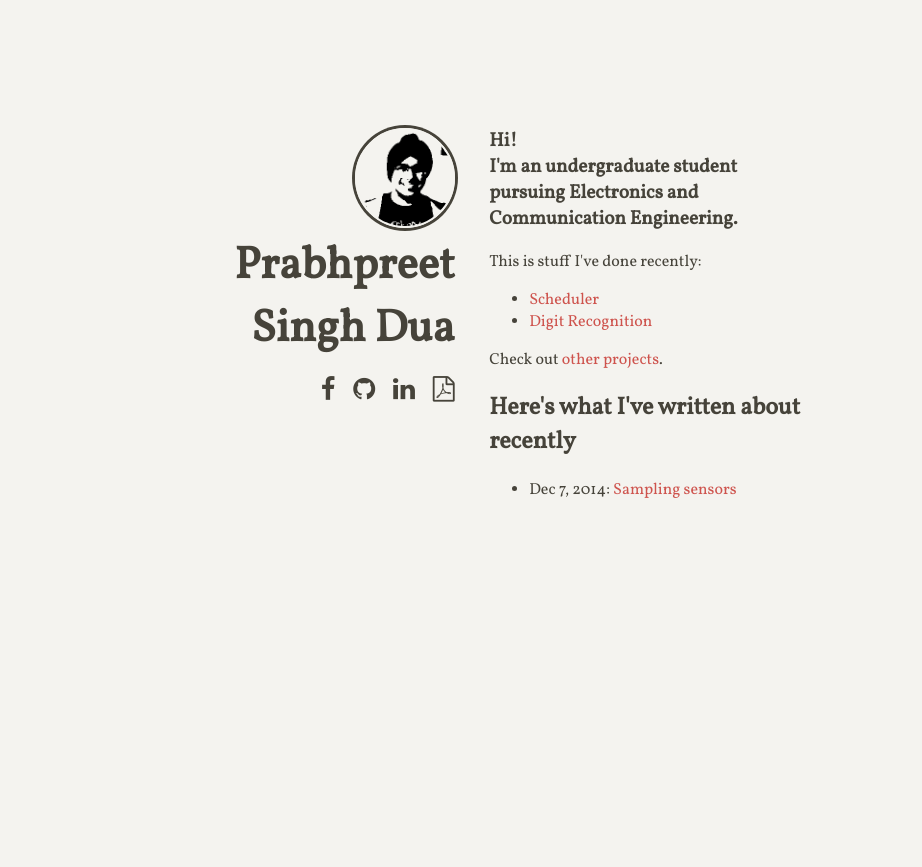
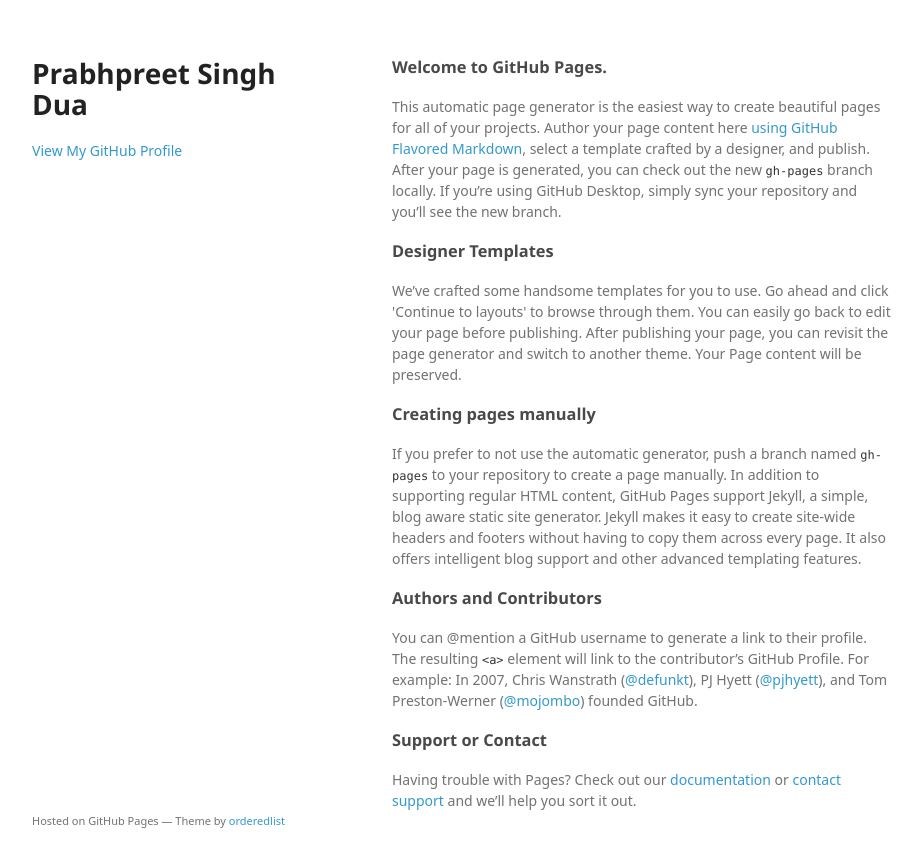
Before and after one commit to prabhpreet/prabhpreet.github.io, a Jekyll site: the page index.html, which Jekyll copies as it is, in a window 1280 px wide. Shown: the top 867 px of the page, without its empty margins (178-1100 px from the left). Built offline with Jekyll 4.4.1, drawn with Linux system fonts in a browser that asks for light colours; nearby versions of some CDN libraries; some web fonts are replaced.

Commit message:
Replace master branch with page content via GitHub

```diff
--- a/index.html
+++ b/index.html
@@ -1,37 +1,58 @@
----
-layout: base
----
-<div class="wrapper">
-    <header>
-        {% if site.compass.logo %}
-        <div class="logo-container">
-          <a class="logo" href="{{ page.baseurl }}" style="background-image: url('{{ site.baseurl }}{{ site.compass.logo }}')"></a>
-        </div>
-        {% endif %}
+<!doctype html>
+<html>
+  <head>
+    <meta charset="utf-8">
+    <meta http-equiv="X-UA-Compatible" content="chrome=1">
+    <title>Prabhpreet Singh Dua by prabhpreet</title>
 
-        {% if site.compass.author %}
-        <div class="author-container"><h1>{{ site.compass.author }}</h1></div>
-        {% endif %}
+    <link rel="stylesheet" href="stylesheets/styles.css">
+    <link rel="stylesheet" href="stylesheets/github-light.css">
+    <meta name="viewport" content="width=device-width">
+    <!--[if lt IE 9]>
+    <script src="//html5shiv.googlecode.com/svn/trunk/html5.js"></script>
+    <![endif]-->
+  </head>
+  <body>
+    <div class="wrapper">
+      <header>
+        <h1>Prabhpreet Singh Dua</h1>
+        <p></p>
 
-        {% if site.compass.tagline %}
-        <div class="tagline-container"><p>{{ site.compass.tagline }}</p></div>
-        {% endif %}
 
-		<ul class="fa-ul main-list">
-		{% for link in site.links %}
-		  <li class="main-list-item">
+        <p class="view"><a href="https://github.com/prabhpreet">View My GitHub Profile</a></p>
 
-			<a href="{{ link.url}}"><span class="fa fa-{{ link.icon }} fa-lg main-list-item-icon"></span></a>
-		  </li>
-		{% endfor %}
+      </header>
+      <section>
+        <h3>
+<a id="welcome-to-github-pages" class="anchor" href="#welcome-to-github-pages" aria-hidden="true"><span aria-hidden="true" class="octicon octicon-link"></span></a>Welcome to GitHub Pages.</h3>
 
-		</ul>
-    </header>
-    <main>
-      {% if site.compass.include_content %}
-      <div class="content">
-        {% include content.html %}
-      </div>
-      {% endif %}
-    </main>
-</div>
+<p>This automatic page generator is the easiest way to create beautiful pages for all of your projects. Author your page content here <a href="https://guides.github.com/features/mastering-markdown/">using GitHub Flavored Markdown</a>, select a template crafted by a designer, and publish. After your page is generated, you can check out the new <code>gh-pages</code> branch locally. If you’re using GitHub Desktop, simply sync your repository and you’ll see the new branch.</p>
+
+<h3>
+<a id="designer-templates" class="anchor" href="#designer-templates" aria-hidden="true"><span aria-hidden="true" class="octicon octicon-link"></span></a>Designer Templates</h3>
+
+<p>We’ve crafted some handsome templates for you to use. Go ahead and click 'Continue to layouts' to browse through them. You can easily go back to edit your page before publishing. After publishing your page, you can revisit the page generator and switch to another theme. Your Page content will be preserved.</p>
+
+<h3>
+<a id="creating-pages-manually" class="anchor" href="#creating-pages-manually" aria-hidden="true"><span aria-hidden="true" class="octicon octicon-link"></span></a>Creating pages manually</h3>
+
+<p>If you prefer to not use the automatic generator, push a branch named <code>gh-pages</code> to your repository to create a page manually. In addition to supporting regular HTML content, GitHub Pages support Jekyll, a simple, blog aware static site generator. Jekyll makes it easy to create site-wide headers and footers without having to copy them across every page. It also offers intelligent blog support and other advanced templating features.</p>
+
+<h3>
+<a id="authors-and-contributors" class="anchor" href="#authors-and-contributors" aria-hidden="true"><span aria-hidden="true" class="octicon octicon-link"></span></a>Authors and Contributors</h3>
+
+<p>You can @mention a GitHub username to generate a link to their profile. The resulting <code>&lt;a&gt;</code> element will link to the contributor’s GitHub Profile. For example: In 2007, Chris Wanstrath (<a href="https://github.com/defunkt" class="user-mention">@defunkt</a>), PJ Hyett (<a href="https://github.com/pjhyett" class="user-mention">@pjhyett</a>), and Tom Preston-Werner (<a href="https://github.com/mojombo" class="user-mention">@mojombo</a>) founded GitHub.</p>
+
+<h3>
+<a id="support-or-contact" class="anchor" href="#support-or-contact" aria-hidden="true"><span aria-hidden="true" class="octicon octicon-link"></span></a>Support or Contact</h3>
+
+<p>Having trouble with Pages? Check out our <a href="https://help.github.com/pages">documentation</a> or <a href="https://github.com/contact">contact support</a> and we’ll help you sort it out.</p>
+      </section>
+      <footer>
+        <p><small>Hosted on GitHub Pages &mdash; Theme by <a href="https://github.com/orderedlist">orderedlist</a></small></p>
+      </footer>
+    </div>
+    <script src="javascripts/scale.fix.js"></script>
+
+  </body>
+</html>
--- /dev/null
+++ b/javascripts/scale.fix.js
@@ -0,0 +1,17 @@
+var metas = document.getElementsByTagName('meta');
+var i;
+if (navigator.userAgent.match(/iPhone/i)) {
+  for (i=0; i<metas.length; i++) {
+    if (metas[i].name == "viewport") {
+      metas[i].content = "width=device-width, minimum-scale=1.0, maximum-scale=1.0";
+    }
+  }
+  document.addEventListener("gesturestart", gestureStart, false);
+}
+function gestureStart() {
+  for (i=0; i<metas.length; i++) {
+    if (metas[i].name == "viewport") {
+      metas[i].content = "width=device-width, minimum-scale=0.25, maximum-scale=1.6";
+    }
+  }
+}
--- /dev/null
+++ b/stylesheets/github-light.css
@@ -0,0 +1,123 @@
+/*
+The MIT License (MIT)
+
+Copyright (c) 2016 GitHub, Inc.
+
+Permission is hereby granted, free of charge, to any person obtaining a copy
+of this software and associated documentation files (the "Software"), to deal
+in the Software without restriction, including without limitation the rights
+to use, copy, modify, merge, publish, distribute, sublicense, and/or sell
+copies of the Software, and to permit persons to whom the Software is
+furnished to do so, subject to the following conditions:
+
+The above copyright notice and this permission notice shall be included in all
+copies or substantial portions of the Software.
+
+THE SOFTWARE IS PROVIDED "AS IS", WITHOUT WARRANTY OF ANY KIND, EXPRESS OR
+IMPLIED, INCLUDING BUT NOT LIMITED TO THE WARRANTIES OF MERCHANTABILITY,
+FITNESS FOR A PARTICULAR PURPOSE AND NONINFRINGEMENT. IN NO EVENT SHALL THE
+AUTHORS OR COPYRIGHT HOLDERS BE LIABLE FOR ANY CLAIM, DAMAGES OR OTHER
+LIABILITY, WHETHER IN AN ACTION OF CONTRACT, TORT OR OTHERWISE, ARISING FROM,
+OUT OF OR IN CONNECTION WITH THE SOFTWARE OR THE USE OR OTHER DEALINGS IN THE
+SOFTWARE.
+
+*/
+
+.pl-c /* comment */ {
+  color: #969896;
+}
+
+.pl-c1 /* constant, variable.other.constant, support, meta.property-name, support.constant, support.variable, meta.module-reference, markup.raw, meta.diff.header */,
+.pl-s .pl-v /* string variable */ {
+  color: #0086b3;
+}
+
+.pl-e /* entity */,
+.pl-en /* entity.name */ {
+  color: #795da3;
+}
+
+.pl-smi /* variable.parameter.function, storage.modifier.package, storage.modifier.import, storage.type.java, variable.other */,
+.pl-s .pl-s1 /* string source */ {
+  color: #333;
+}
+
+.pl-ent /* entity.name.tag */ {
+  color: #63a35c;
+}
+
+.pl-k /* keyword, storage, storage.type */ {
+  color: #a71d5d;
+}
+
+.pl-s /* string */,
+.pl-pds /* punctuation.definition.string, string.regexp.character-class */,
+.pl-s .pl-pse .pl-s1 /* string punctuation.section.embedded source */,
+.pl-sr /* string.regexp */,
+.pl-sr .pl-cce /* string.regexp constant.character.escape */,
+.pl-sr .pl-sre /* string.regexp source.ruby.embedded */,
+.pl-sr .pl-sra /* string.regexp string.regexp.arbitrary-repitition */ {
+  color: #183691;
+}
+
+.pl-v /* variable */ {
+  color: #ed6a43;
+}
+
+.pl-id /* invalid.deprecated */ {
+  color: #b52a1d;
+}
+
+.pl-ii /* invalid.illegal */ {
+  color: #f8f8f8;
+  background-color: #b52a1d;
+}
+
+.pl-sr .pl-cce /* string.regexp constant.character.escape */ {
+  font-weight: bold;
+  color: #63a35c;
+}
+
+.pl-ml /* markup.list */ {
+  color: #693a17;
+}
+
+.pl-mh /* markup.heading */,
+.pl-mh .pl-en /* markup.heading entity.name */,
+.pl-ms /* meta.separator */ {
+  font-weight: bold;
+  color: #1d3e81;
+}
+
+.pl-mq /* markup.quote */ {
+  color: #008080;
+}
+
+.pl-mi /* markup.italic */ {
+  font-style: italic;
+  color: #333;
+}
+
+.pl-mb /* markup.bold */ {
+  font-weight: bold;
+  color: #333;
+}
+
+.pl-md /* markup.deleted, meta.diff.header.from-file */ {
+  color: #bd2c00;
+  background-color: #ffecec;
+}
+
+.pl-mi1 /* markup.inserted, meta.diff.header.to-file */ {
+  color: #55a532;
+  background-color: #eaffea;
+}
+
+.pl-mdr /* meta.diff.range */ {
+  font-weight: bold;
+  color: #795da3;
+}
+
+.pl-mo /* meta.output */ {
+  color: #1d3e81;
+}
--- /dev/null
+++ b/stylesheets/styles.css
@@ -0,0 +1,324 @@
+@font-face {
+  font-family: 'Noto Sans';
+  font-weight: 400;
+  font-style: normal;
+  src: url('../fonts/Noto-Sans-regular/Noto-Sans-regular.eot');
+  src: url('../fonts/Noto-Sans-regular/Noto-Sans-regular.eot?#iefix') format('embedded-opentype'),
+       local('Noto Sans'),
+       local('Noto-Sans-regular'),
+       url('../fonts/Noto-Sans-regular/Noto-Sans-regular.woff2') format('woff2'),
+       url('../fonts/Noto-Sans-regular/Noto-Sans-regular.woff') format('woff'),
+       url('../fonts/Noto-Sans-regular/Noto-Sans-regular.ttf') format('truetype'),
+       url('../fonts/Noto-Sans-regular/Noto-Sans-regular.svg#NotoSans') format('svg');
+}
+
+@font-face {
+  font-family: 'Noto Sans';
+  font-weight: 700;
+  font-style: normal;
+  src: url('../fonts/Noto-Sans-700/Noto-Sans-700.eot');
+  src: url('../fonts/Noto-Sans-700/Noto-Sans-700.eot?#iefix') format('embedded-opentype'),
+       local('Noto Sans Bold'),
+       local('Noto-Sans-700'),
+       url('../fonts/Noto-Sans-700/Noto-Sans-700.woff2') format('woff2'),
+       url('../fonts/Noto-Sans-700/Noto-Sans-700.woff') format('woff'),
+       url('../fonts/Noto-Sans-700/Noto-Sans-700.ttf') format('truetype'),
+       url('../fonts/Noto-Sans-700/Noto-Sans-700.svg#NotoSans') format('svg');
+}
+
+@font-face {
+  font-family: 'Noto Sans';
+  font-weight: 400;
+  font-style: italic;
+  src: url('../fonts/Noto-Sans-italic/Noto-Sans-italic.eot');
+  src: url('../fonts/Noto-Sans-italic/Noto-Sans-italic.eot?#iefix') format('embedded-opentype'),
+       local('Noto Sans Italic'),
+       local('Noto-Sans-italic'),
+       url('../fonts/Noto-Sans-italic/Noto-Sans-italic.woff2') format('woff2'),
+       url('../fonts/Noto-Sans-italic/Noto-Sans-italic.woff') format('woff'),
+       url('../fonts/Noto-Sans-italic/Noto-Sans-italic.ttf') format('truetype'),
+       url('../fonts/Noto-Sans-italic/Noto-Sans-italic.svg#NotoSans') format('svg');
+}
+
+@font-face {
+  font-family: 'Noto Sans';
+  font-weight: 700;
+  font-style: italic;
+  src: url('../fonts/Noto-Sans-700italic/Noto-Sans-700italic.eot');
+  src: url('../fonts/Noto-Sans-700italic/Noto-Sans-700italic.eot?#iefix') format('embedded-opentype'),
+       local('Noto Sans Bold Italic'),
+       local('Noto-Sans-700italic'),
+       url('../fonts/Noto-Sans-700italic/Noto-Sans-700italic.woff2') format('woff2'),
+       url('../fonts/Noto-Sans-700italic/Noto-Sans-700italic.woff') format('woff'),
+       url('../fonts/Noto-Sans-700italic/Noto-Sans-700italic.ttf') format('truetype'),
+       url('../fonts/Noto-Sans-700italic/Noto-Sans-700italic.svg#NotoSans') format('svg');
+}
+
+body {
+  background-color: #fff;
+  padding:50px;
+  font: 14px/1.5 "Noto Sans", "Helvetica Neue", Helvetica, Arial, sans-serif;
+  color:#727272;
+  font-weight:400;
+}
+
+h1, h2, h3, h4, h5, h6 {
+  color:#222;
+  margin:0 0 20px;
+}
+
+p, ul, ol, table, pre, dl {
+  margin:0 0 20px;
+}
+
+h1, h2, h3 {
+  line-height:1.1;
+}
+
+h1 {
+  font-size:28px;
+}
+
+h2 {
+  color:#393939;
+}
+
+h3, h4, h5, h6 {
+  color:#494949;
+}
+
+a {
+  color:#39c;
+  text-decoration:none;
+}
+
+a:hover {
+  color:#069;
+}
+
+a small {
+  font-size:11px;
+  color:#777;
+  margin-top:-0.3em;
+  display:block;
+}
+
+a:hover small {
+  color:#777;
+}
+
+.wrapper {
+  width:860px;
+  margin:0 auto;
+}
+
+blockquote {
+  border-left:1px solid #e5e5e5;
+  margin:0;
+  padding:0 0 0 20px;
+  font-style:italic;
+}
+
+code, pre {
+  font-family:Monaco, Bitstream Vera Sans Mono, Lucida Console, Terminal, Consolas, Liberation Mono, DejaVu Sans Mono, Courier New, monospace;
+  color:#333;
+  font-size:12px;
+}
+
+pre {
+  padding:8px 15px;
+  background: #f8f8f8;
+  border-radius:5px;
+  border:1px solid #e5e5e5;
+  overflow-x: auto;
+}
+
+table {
+  width:100%;
+  border-collapse:collapse;
+}
+
+th, td {
+  text-align:left;
+  padding:5px 10px;
+  border-bottom:1px solid #e5e5e5;
+}
+
+dt {
+  color:#444;
+  font-weight:700;
+}
+
+th {
+  color:#444;
+}
+
+img {
+  max-width:100%;
+}
+
+header {
+  width:270px;
+  float:left;
+  position:fixed;
+  -webkit-font-smoothing:subpixel-antialiased;
+}
+
+header ul {
+  list-style:none;
+  height:40px;
+  padding:0;
+  background: #f4f4f4;
+  border-radius:5px;
+  border:1px solid #e0e0e0;
+  width:270px;
+}
+
+header li {
+  width:89px;
+  float:left;
+  border-right:1px solid #e0e0e0;
+  height:40px;
+}
+
+header li:first-child a {
+  border-radius:5px 0 0 5px;
+}
+
+header li:last-child a {
+  border-radius:0 5px 5px 0;
+}
+
+header ul a {
+  line-height:1;
+  font-size:11px;
+  color:#999;
+  display:block;
+  text-align:center;
+  padding-top:6px;
+  height:34px;
+}
+
+header ul a:hover {
+  color:#999;
+}
+
+header ul a:active {
+  background-color:#f0f0f0;
+}
+
+strong {
+  color:#222;
+  font-weight:700;
+}
+
+header ul li + li + li {
+  border-right:none;
+  width:89px;
+}
+
+header ul a strong {
+  font-size:14px;
+  display:block;
+  color:#222;
+}
+
+section {
+  width:500px;
+  float:right;
+  padding-bottom:50px;
+}
+
+small {
+  font-size:11px;
+}
+
+hr {
+  border:0;
+  background:#e5e5e5;
+  height:1px;
+  margin:0 0 20px;
+}
+
+footer {
+  width:270px;
+  float:left;
+  position:fixed;
+  bottom:50px;
+  -webkit-font-smoothing:subpixel-antialiased;
+}
+
+@media print, screen and (max-width: 960px) {
+
+  div.wrapper {
+    width:auto;
+    margin:0;
+  }
+
+  header, section, footer {
+    float:none;
+    position:static;
+    width:auto;
+  }
+
+  header {
+    padding-right:320px;
+  }
+
+  section {
+    border:1px solid #e5e5e5;
+    border-width:1px 0;
+    padding:20px 0;
+    margin:0 0 20px;
+  }
+
+  header a small {
+    display:inline;
+  }
+
+  header ul {
+    position:absolute;
+    right:50px;
+    top:52px;
+  }
+}
+
+@media print, screen and (max-width: 720px) {
+  body {
+    word-wrap:break-word;
+  }
+
+  header {
+    padding:0;
+  }
+
+  header ul, header p.view {
+    position:static;
+  }
+
+  pre, code {
+    word-wrap:normal;
+  }
+}
+
+@media print, screen and (max-width: 480px) {
+  body {
+    padding:15px;
+  }
+
+  header ul {
+    width:99%;
+  }
+
+  header li, header ul li + li + li {
+    width:33%;
+  }
+}
+
+@media print {
+  body {
+    padding:0.4in;
+    font-size:12pt;
+    color:#444;
+  }
+}
```
Also changed, not shown: params.json (added, +6 -0 lines).
